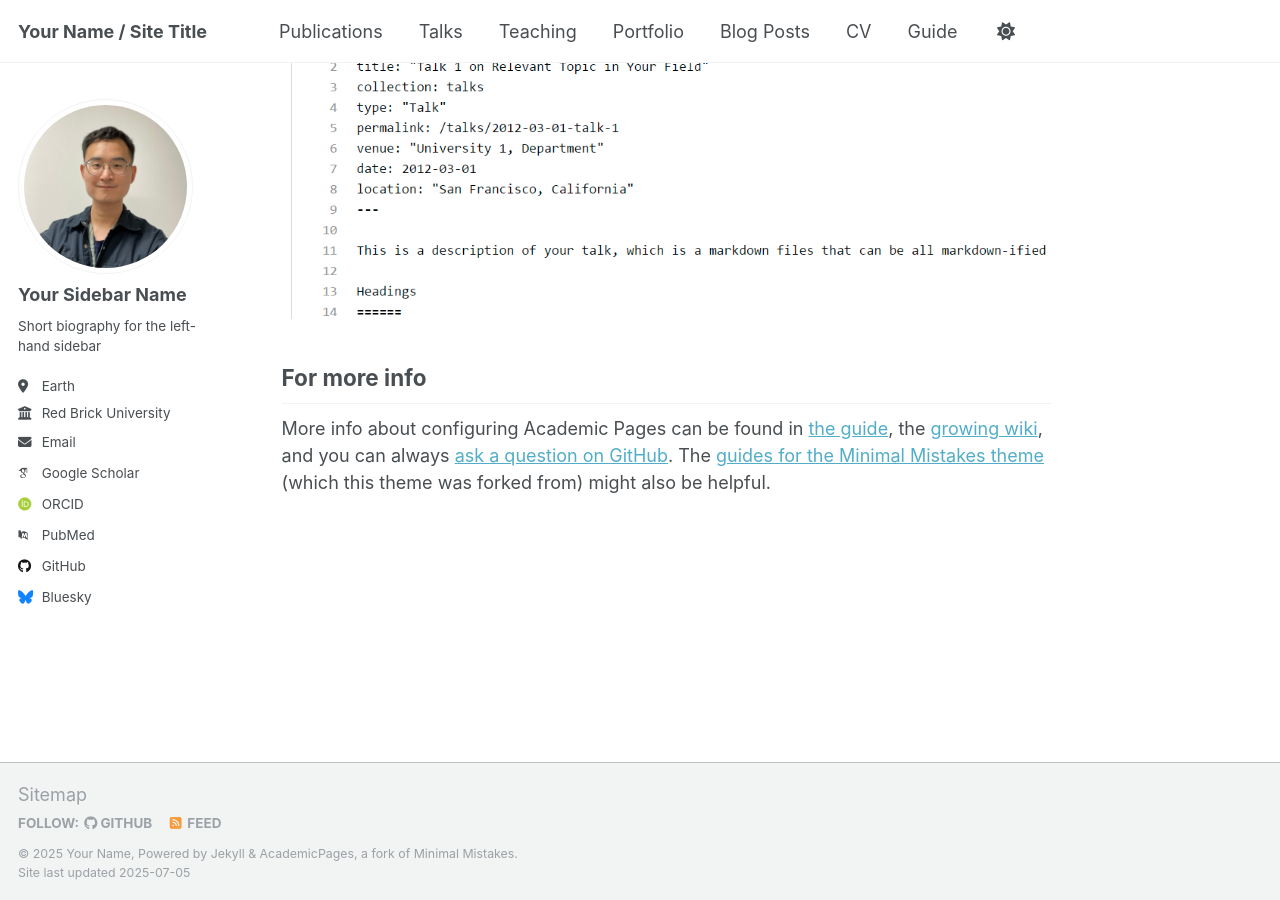
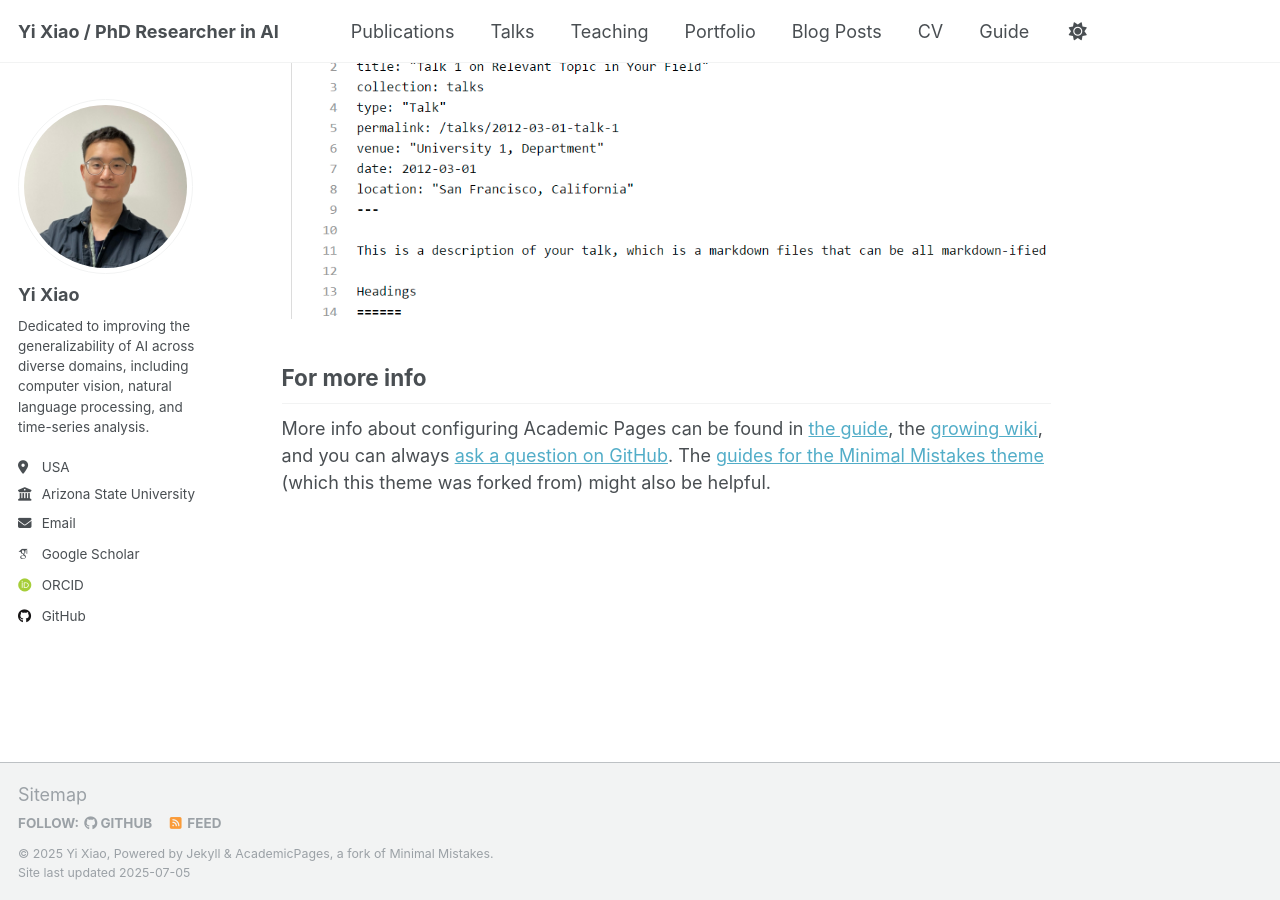
Before and after one commit to yxiao54/yxiao54.github.io, a Jekyll site: the page built from _pages/about.md, in a window 1280 px wide and 900 px high, scrolled down 2880 px. Built offline with Jekyll 4.4.1, drawn with Linux system fonts in a browser that asks for light colours; some web fonts are replaced; a script that is not in the unit is left out.

Commit message:
Update _config.yml

```diff
--- a/_config.yml
+++ b/_config.yml
@@ -9,10 +9,10 @@
 # Basic Site Settings
 locale                   : "en-US"
 site_theme               : "default"
-title                    : "Your Name / Site Title"
+title                    : "Yi Xiao / PhD Researcher in AI"
 title_separator          : "-"
-name                     : &name "Your Name"
-description              : &description "personal description"
+name                     : &name "Yi Xiao"
+description              : &description "PhD Candidate"
 url                      : https://yxiao54.github.io # the base hostname & protocol for your site e.g. "https://[your GitHub username].github.io" or if you already have some other page hosted on Github then use "https://[your GitHub username].github.io/[Your Repo Name]"
 baseurl                  : "" # the subpath of your site, e.g. "/blog"
 repository               : "yxiao54/yxiao54.github.io"
@@ -23,22 +23,22 @@ repository               : "yxiao54/yxiao54.github.io"
 author:
   # Biographic information
   avatar           : "profile.png"
-  name             : "Your Sidebar Name"
-  pronouns         : # example: "she/her"
-  bio              : "Short biography for the left-hand sidebar"
-  location         : "Earth"
-  employer         : "Red Brick University"
+  name             : "Yi Xiao"
+  pronouns         : # example: "he/him"
+  bio              : "Dedicated to improving the generalizability of AI across diverse domains, including computer vision, natural language processing, and time-series analysis."
+  location         : "USA"
+  employer         : "Arizona State University"
   uri              : # URL
-  email            : "none@example.org"
+  email            : "yxiao124@asu.edu"
 
   # Academic websites
   academia         : # URL
   arxiv            : # URL - Update with the correct link to your profile
-  googlescholar    : "https://scholar.google.com/citations?user=PS_CX0AAAAAJ"
+  googlescholar    : "https://scholar.google.com/citations?hl=en&user=d8OpJDUAAAAJ"
   impactstory      : # URL
-  orcid            : "http://orcid.org/yourorcidurl"
+  orcid            : "https://orcid.org/0000-0002-5261-5440"
   semantic         : # URL
-  pubmed           : "https://www.ncbi.nlm.nih.gov/pubmed/?term=john+snow"
+  pubmed           : # URL
   researchgate     : # URL
   scopus           : # URL
 
@@ -46,13 +46,13 @@ author:
   bitbucket        : # Username - Update with your username on the site
   codepen          : # Username
   dribbble         : # Username
-  github           : "academicpages"
+  github           : "yxiao54"
   kaggle           : # Username
   stackoverflow    : # User number or user number and name (i.e., use "1" or "1/jeff-atwood")
 
   # Social media
   artstation       : # Username
-  bluesky          : "bsky.app" # Replace this with you Bluesky username
+  bluesky          : #"bsky.app" # Replace this with you Bluesky username
   facebook         : # Username
   flickr           : # Username
   foursquare       : # Username
```
